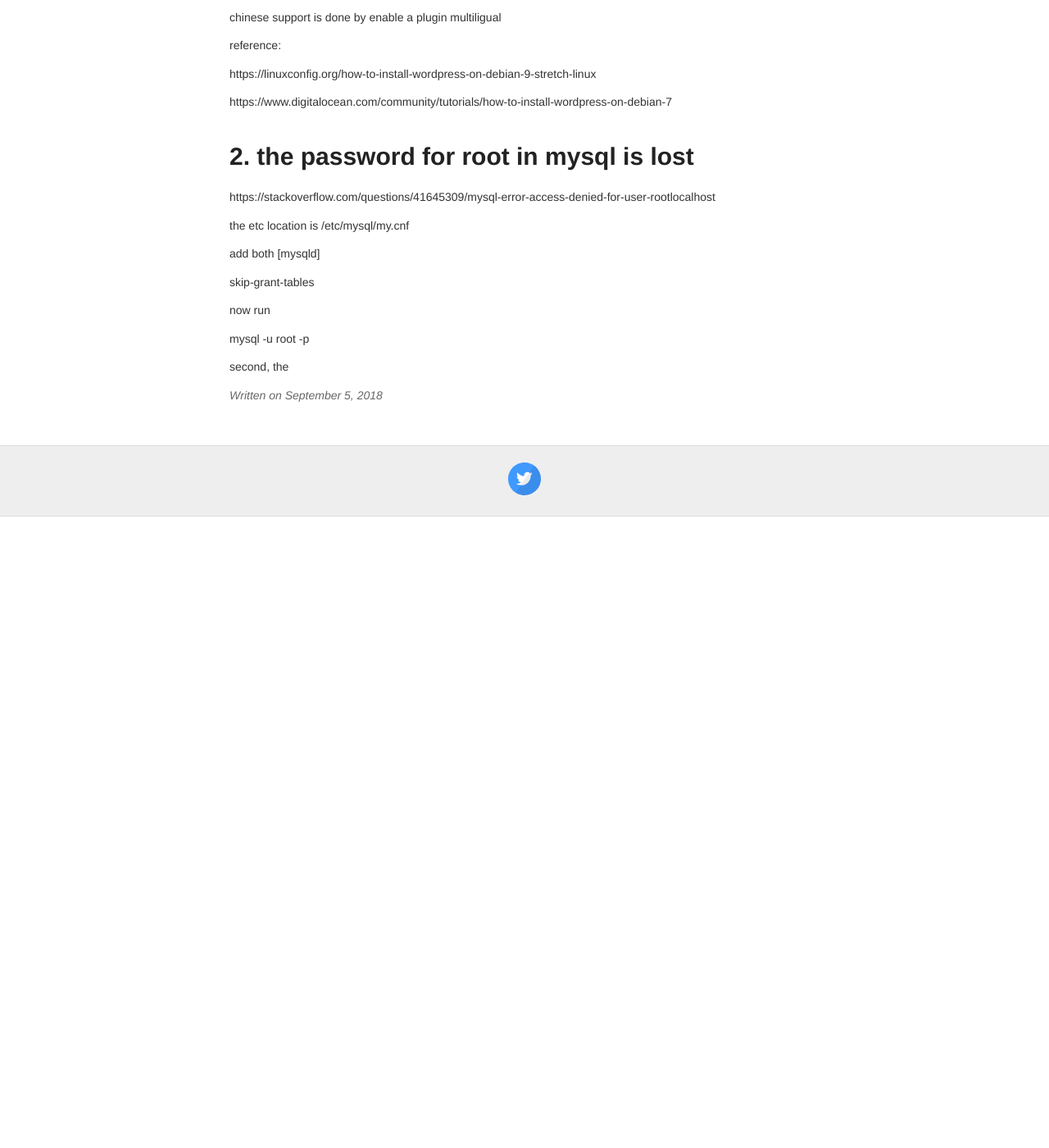
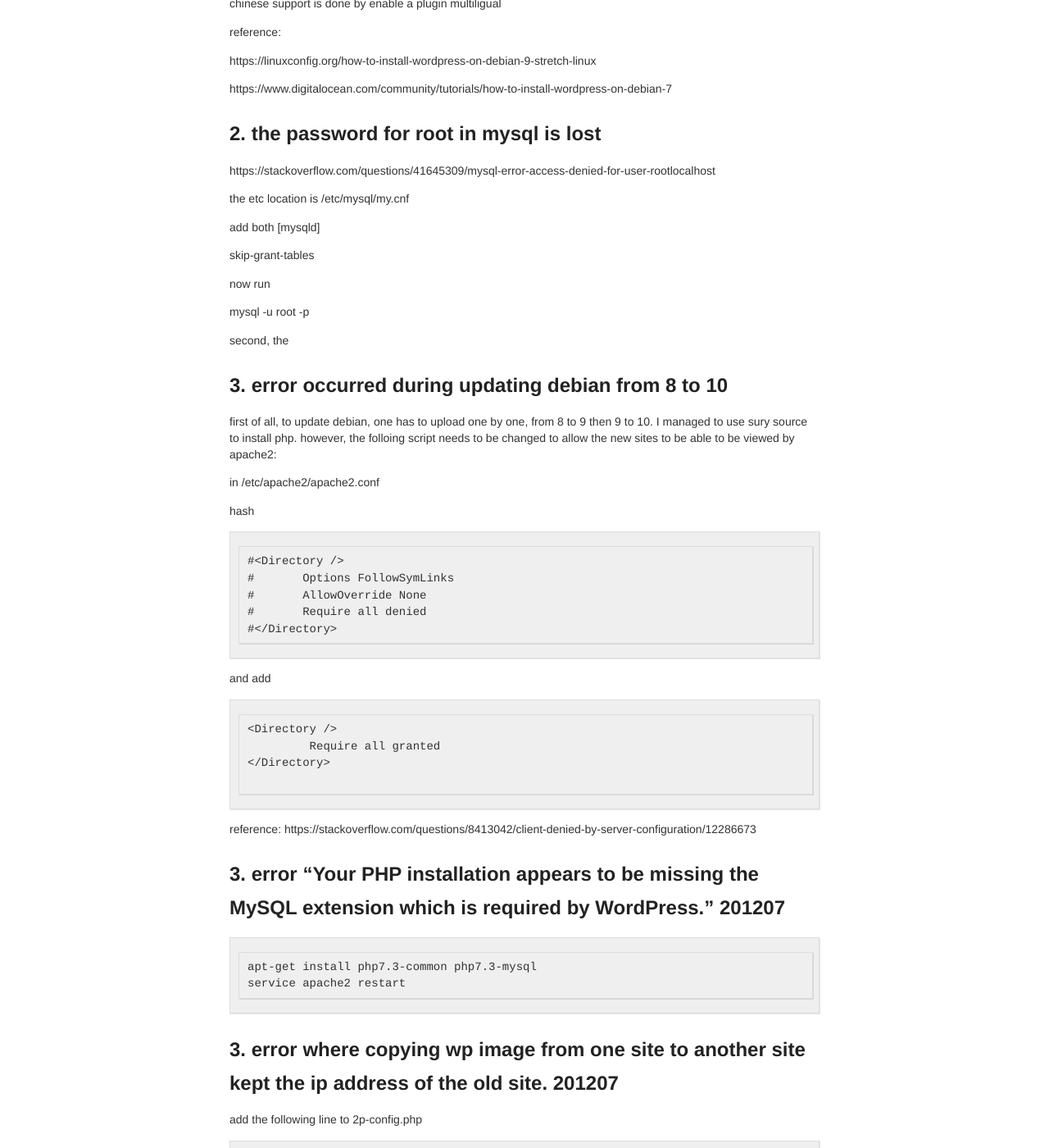
Before and after one commit to hydrogeologger/hydrogeologger.github.io, a Jekyll site: the page built from _posts/2018-09-05-wordpress-org.md, in a window 1280 px wide and 1400 px high, scrolled down 1310 px. Shown: the whole window at 82% size. Built offline with Jekyll 4.4.1, drawn with Linux system fonts in a browser that asks for light colours; before the commit the page ends 1940 px from its top, so only the background shows below that; some of the changed text lies outside the part shown.

Commit message:
Update 2018-09-05-wordpress-org.md

````diff
--- a/_posts/2018-09-05-wordpress-org.md
+++ b/_posts/2018-09-05-wordpress-org.md
@@ -3,7 +3,7 @@ layout: post
 title: installing wordpress on aliyun
 ---
 
-# 1. ali yun install for wordpress 2018-09-05 10:35
+## 1. ali yun install for wordpress 2018-09-05 10:35
 install required software
 
  {% highlight bash %}
@@ -64,7 +64,7 @@ https://www.digitalocean.com/community/tutorials/how-to-install-wordpress-on-deb
 
 
 
-# 2. the password for root in mysql is lost
+## 2. the password for root in mysql is lost
 
 https://stackoverflow.com/questions/41645309/mysql-error-access-denied-for-user-rootlocalhost
 
@@ -81,3 +81,57 @@ mysql -u root -p
 
 
 second, the
+
+## 3. error occurred during updating debian from 8 to 10
+
+  first of all, to update debian, one has to upload one by one, from 8 to 9 then 9 to 10. I managed to use sury source to install php. however, the folloing script needs to be changed to allow the new sites to be able to be viewed by apache2:
+
+  in /etc/apache2/apache2.conf
+
+hash
+
+```
+#<Directory />
+#       Options FollowSymLinks
+#       AllowOverride None
+#       Require all denied
+#</Directory>
+```
+
+
+and add
+
+
+```
+<Directory />
+         Require all granted
+</Directory>
+
+```
+
+
+reference: https://stackoverflow.com/questions/8413042/client-denied-by-server-configuration/12286673
+
+## 3. error "Your PHP installation appears to be missing the MySQL extension which is required by WordPress." 201207
+
+
+```
+apt-get install php7.3-common php7.3-mysql
+service apache2 restart
+```
+
+## 3. error where copying wp image from one site to another site kept the ip address of the old site. 201207
+
+
+add the following line to 2p-config.php
+
+```
+
+define( 'WP_HOME', 'http://123.456.78.90/wp' );
+define( 'WP_SITEURL', 'http://123.456.78.90/wp' );
+
+```
+
+if there is no secured connection use http. 123.456.78.90 is the new site name
+
+Now i can enjoy woocommerce
````
